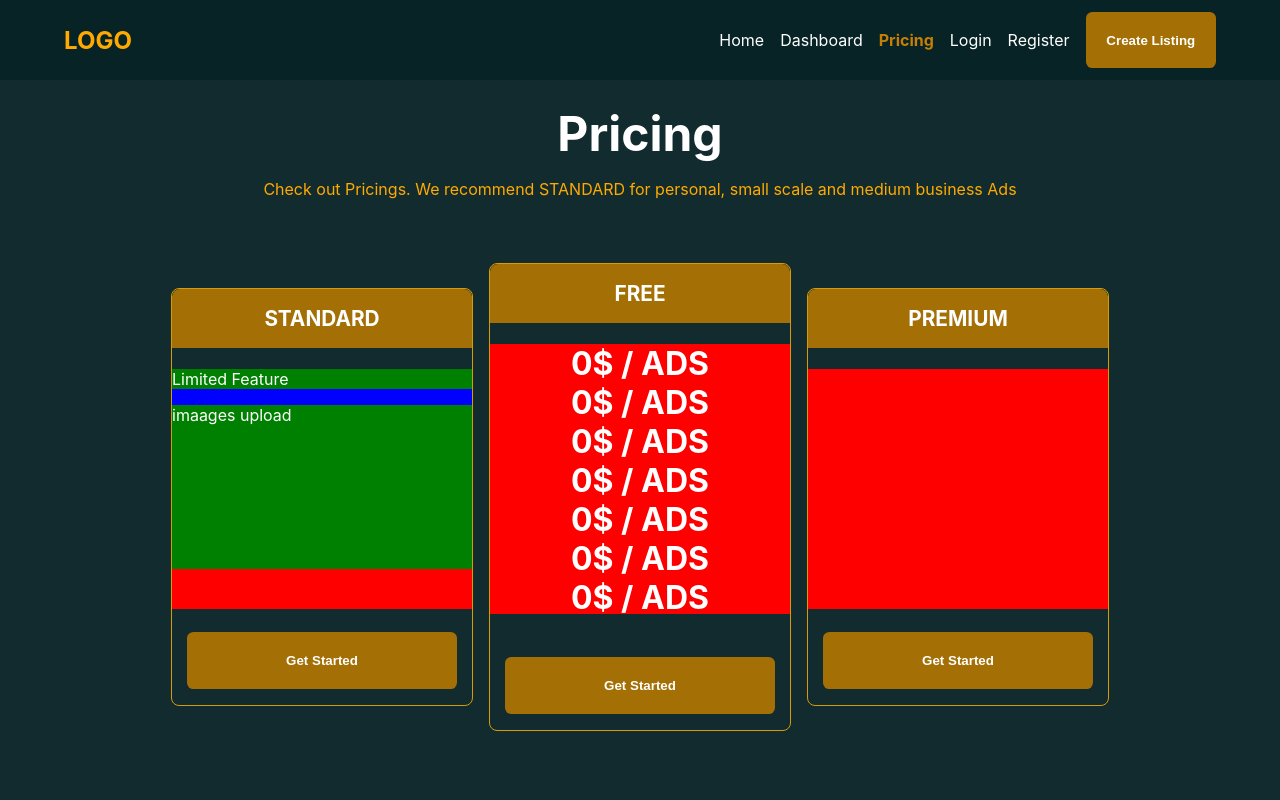
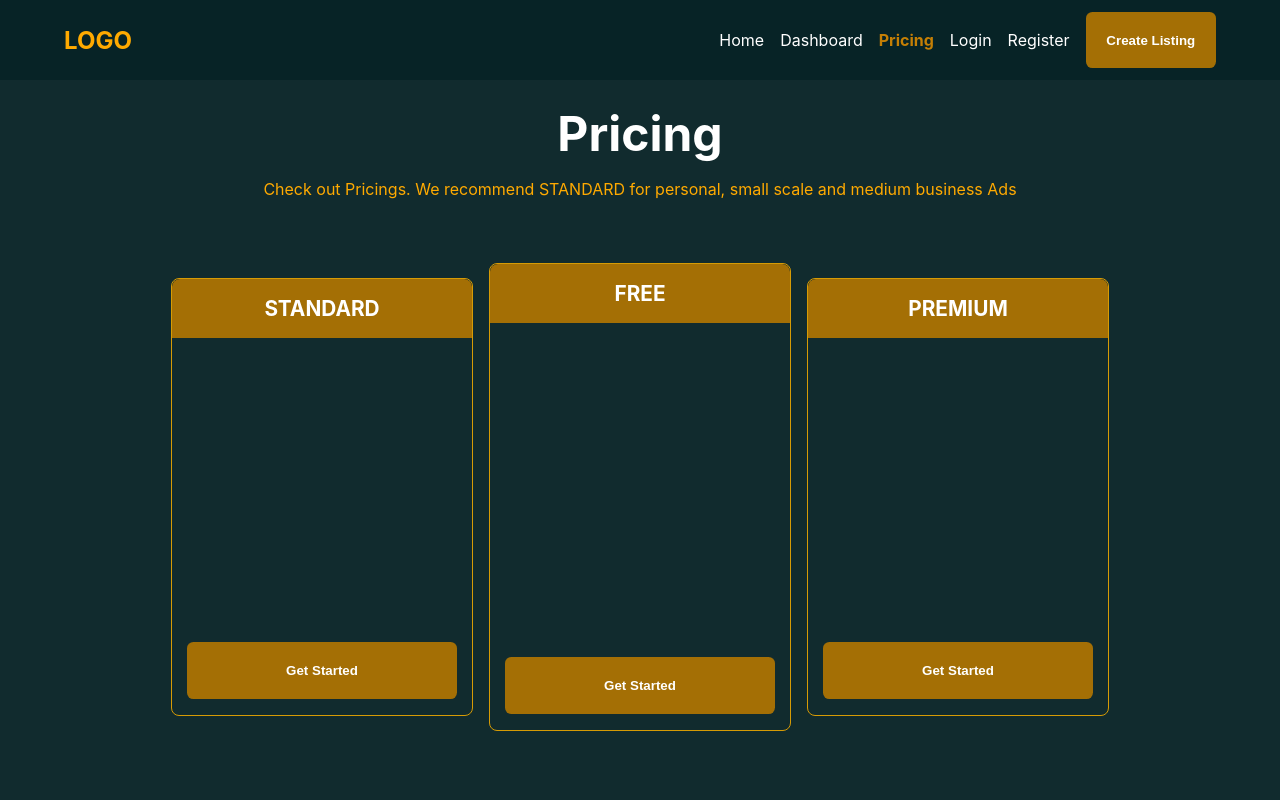
Before and after one commit to williamifix/myads, a React (Create React App) app: page /#/Pricing in a window 1280 px wide. Shown: the top 800 px of the page. Built offline with nearby package versions, Linux system fonts and the light colour scheme.

Commit message:
something small

```diff
--- a/src/pages/Pricing.css
+++ b/src/pages/Pricing.css
@@ -11,12 +11,10 @@
     height: auto;
     border: 1px solid;
     border: 1px ;
-    /* background-color: red; */
 }
 .priceCategory {
     width: 100%;
     height: 500px;
-    /* background-clor: blue; */
     display: flex;
     flex-wrap: wrap;
     gap: 1rem;
@@ -28,19 +26,17 @@
 .priceCategory >div{
     width: 30%;
     max-width: 300px;
-    height: 400px;
-    /* background-color: white; */
+    height: 420px;
     border-radius: 0.5rem;
     border: 1px solid rgb(214, 155, 5);
     position: relative;
     display: flex;
     flex-direction: column;
     padding-bottom: 1rem;
-    /* border: 0px; */
     overflow: hidden;
     transition: 0.5s;
 }
-.priceCategory >div:hover{
+.priceCategory >div:nth-child(odd):hover{
 height: 420px;
 border: 2px solid rgb(214, 155, 5);
 }
@@ -51,10 +47,7 @@ border: 2px solid rgb(214, 155, 5);
     height: 450px;
 
 }
-.priceCategory :nth-child(2):hover{
-    height: 470px;
 
-}
 .priceHeader{
     width: 100%;
     background-color: rgb(164, 111, 5);
@@ -79,7 +72,7 @@ border: 2px solid rgb(214, 155, 5);
     flex-direction: column;
     align-items: center;
     height: 60%;
-    background-color: red;
+    /* background-color: red; */
     overflow: hidden;
 
 }
--- a/src/pages/Pricing.js
+++ b/src/pages/Pricing.js
@@ -16,11 +16,7 @@ function Pricing() {
                     </h2>
                 </div>
                 <div className="priceDetails">
-                <ul>
-                        <li>Limited Feature</li>
-                        <li> imaages upload</li>
 
-                    </ul>
                 </div>
                 <button>Get Started</button>
             </div>
@@ -31,24 +27,7 @@ function Pricing() {
                     </h2>
                 </div>
                 <div className="priceDetails">
-                    <span> 0$ / ADS </span>
-                    <span> 0$ / ADS </span>
-                    <span> 0$ / ADS </span>
-                    <span> 0$ / ADS </span>
-                    <span> 0$ / ADS </span>
-                    <span> 0$ / ADS </span>
-                    <span> 0$ / ADS </span>
-                    <span> 0$ / ADS </span>
-                    <span> 0$ / ADS </span>
-                    <span> 0$ / ADS </span>
-                    <span> 0$ / ADS </span>
-                    <span> 0$ / ADS </span>
-                    <span> 0$ / ADS </span>
-                    <span> 0$ / ADS </span>
-                    <span> 0$ / ADS </span>
-                    <span> 0$ / ADS </span>
-                    <span> 0$ / ADS </span>
-                    <span> 0$ / ADS </span>
+
 
                 </div>
                 <button>Get Started</button>
```
